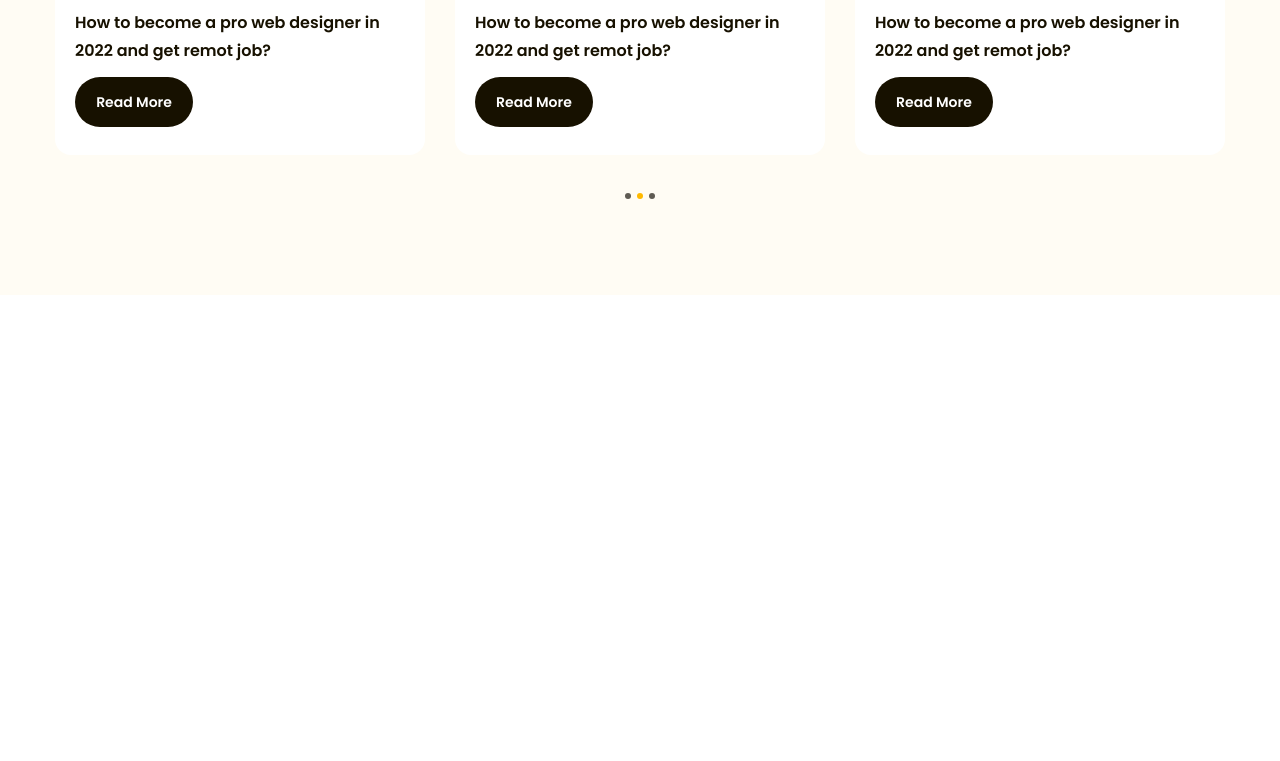
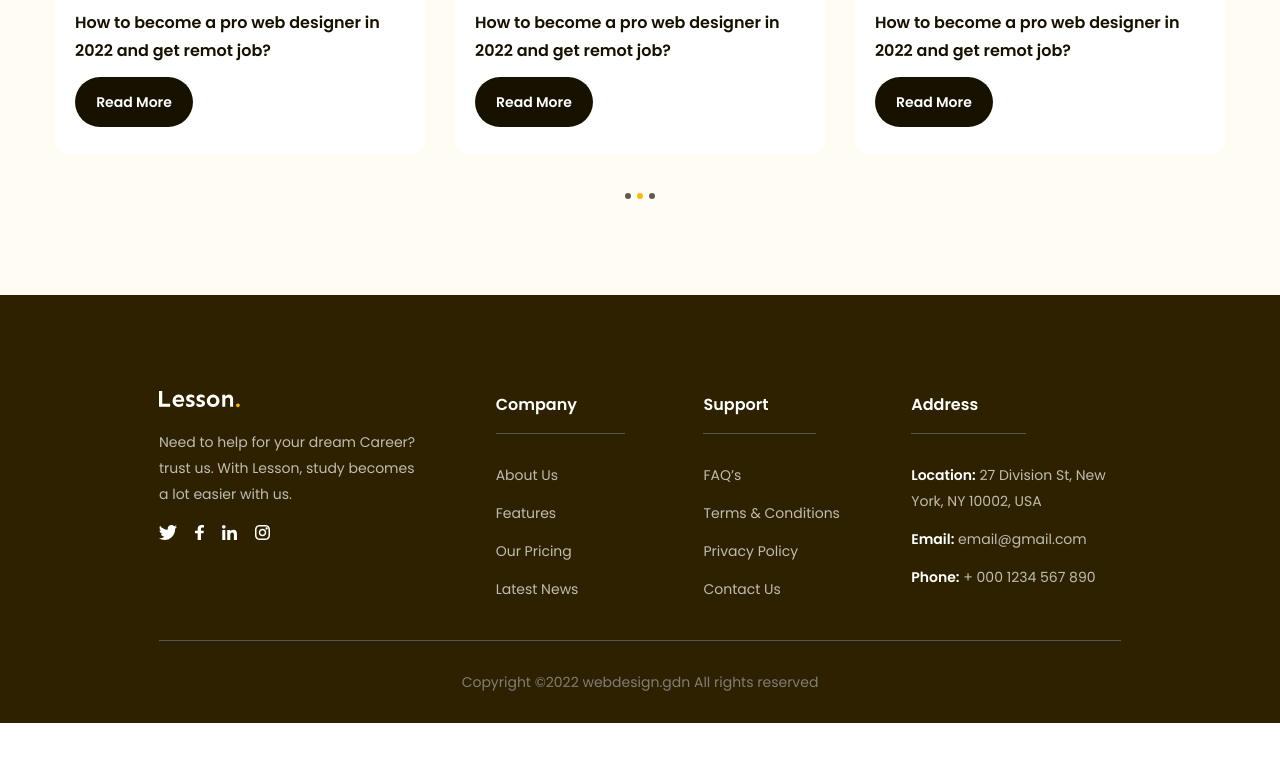
Before and after one commit to SuaNguyen2004/Figma-to-HTML, a plain HTML site: page index.html in a window 1280 px wide. Shown: the part 4401-5162 px from the top of the page. After the commit the page ends 5124 px from the top, so only its background shows below. Drawn offline with Linux system fonts and the light colour scheme.

Commit message:
p14 code footer- kết thúc dự án

```diff
--- a/assets/css/style.css
+++ b/assets/css/style.css
@@ -677,3 +677,79 @@ a {
   background: var(--primary-color);
   cursor: default;
 }
+
+/* ==================================footer========================= */
+footer {
+  background: #2e2100;
+  padding: 96px 135px 0;
+}
+
+.footer .row {
+  display: flex;
+  padding-bottom: 38px;
+  border-bottom: 1px solid #59554b;
+}
+
+.footer .row .column {
+  width: 21.6%;
+}
+
+.footer .row .column:first-child {
+  width: 35%;
+}
+
+.footer .desc {
+  margin-top: 18px;
+  max-width: 267px;
+  color: #bfbcb2;
+  font-size: 1.4rem;
+  line-height: 1.86; /*185.714%*/
+}
+
+.footer .socials {
+  display: flex;
+  gap: 18px;
+  margin-top: 18px;
+}
+
+.footer .title {
+  padding-bottom: 14px;
+  padding-right: 48px;
+  display: inline-block;
+  border-bottom: 1px solid #59554b;
+  color: #fff;
+  font-weight: 600;
+  font-size: 1.6rem;
+  line-height: 1.75; /*175%*/
+}
+
+.footer .list {
+  margin-top: 28px;
+}
+
+.footer .list a {
+  display: inline-block;
+  margin-bottom: 12px;
+  color: #bfbcb2;
+  font-size: 1.4rem;
+  line-height: 1.86; /*185.714%*/
+}
+
+.footer .list li:last-child a {
+  margin-bottom: 0;
+}
+
+.footer .list strong {
+  color: #fff;
+  font-weight: 600;
+  font-size: 1.4rem;
+  line-height: 1.86; /*185.714%*/
+}
+
+.footer .copyright {
+  color: #807d74;
+  padding: 28px 0;
+  font-size: 1.4rem;
+  line-height: 1.86; /*185.714%*/
+  text-align: center;
+}
--- a/index.html
+++ b/index.html
@@ -16,7 +16,7 @@
 
         <title>Figma to HTML</title>
     </head>
-    <body style="height: 10000px">
+    <body>
         <!-- header -->
         <header class="header fixed">
             <div class="main-content">
@@ -596,5 +596,100 @@
                 </div>
             </div>
         </main>
+
+        <!-- footer -->
+        <footer class="footer">
+            <div class="main-content">
+                <!-- .row>.column*4>h3.title+ul.list>li*4>a -->
+                <div class="row">
+                    <!-- column 1 -->
+                    <div class="column">
+                        <img src="./img/logo-white.svg" alt="Lesson." class="logo" />
+                        <p class="desc">
+                            Need to help for your dream Career? trust us. With Lesson, study becomes
+                            a lot easier with us.
+                        </p>
+                        <div class="socials">
+                            <a href="">
+                                <img src="./icon/Twitter.svg" alt="Twitter" class="icon" />
+                            </a>
+                            <a href="">
+                                <img src="./icon/Facebook.svg" alt="Facebook" class="icon" />
+                            </a>
+                            <a href="">
+                                <img src="./icon/linked_in.svg" alt="linked_in" class="icon" />
+                            </a>
+                            <a href="">
+                                <img src="./icon/instagram.svg" alt="instagram" class="icon" />
+                            </a>
+                        </div>
+                    </div>
+                    <!-- column 2 -->
+                    <div class="column">
+                        <h3 class="title">Company</h3>
+                        <ul class="list">
+                            <li>
+                                <a href="#!">About Us</a>
+                            </li>
+                            <li>
+                                <a href="#!">Features</a>
+                            </li>
+                            <li>
+                                <a href="#!">Our Pricing</a>
+                            </li>
+                            <li>
+                                <a href="#!">Latest News</a>
+                            </li>
+                        </ul>
+                    </div>
+                    <!-- column 3 -->
+                    <div class="column">
+                        <h3 class="title">Support</h3>
+                        <ul class="list">
+                            <li>
+                                <a href="#!">FAQ’s</a>
+                            </li>
+                            <li>
+                                <a href="#!">Terms & Conditions</a>
+                            </li>
+                            <li>
+                                <a href="#!">Privacy Policy</a>
+                            </li>
+                            <li>
+                                <a href="#!">Contact Us</a>
+                            </li>
+                        </ul>
+                    </div>
+                    <!-- column 4 -->
+                    <div class="column">
+                        <h3 class="title">Address</h3>
+                        <ul class="list">
+                            <li>
+                                <a href="#!">
+                                    <strong>Location:</strong>
+                                    27 Division St, New York, NY 10002, USA
+                                </a>
+                            </li>
+                            <li>
+                                <a href="#!">
+                                    <strong>Email:</strong>
+                                    email@gmail.com
+                                </a>
+                            </li>
+                            <li>
+                                <a href="#!">
+                                    <strong>Phone:</strong>
+                                    + 000 1234 567 890
+                                </a>
+                            </li>
+                        </ul>
+                    </div>
+                </div>
+
+                <div class="copyright">
+                    <p>Copyright ©2022 webdesign.gdn All rights reserved</p>
+                </div>
+            </div>
+        </footer>
     </body>
 </html>
```
Also changed, not shown: icon/Facebook.svg (added), icon/Twitter.svg (added), icon/instagram.svg (added), icon/linked_in.svg (added), img/logo-white.svg (added).
